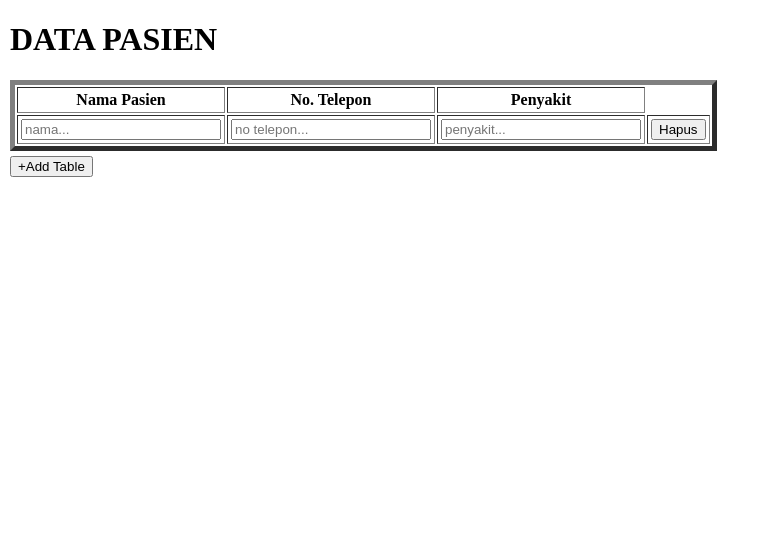
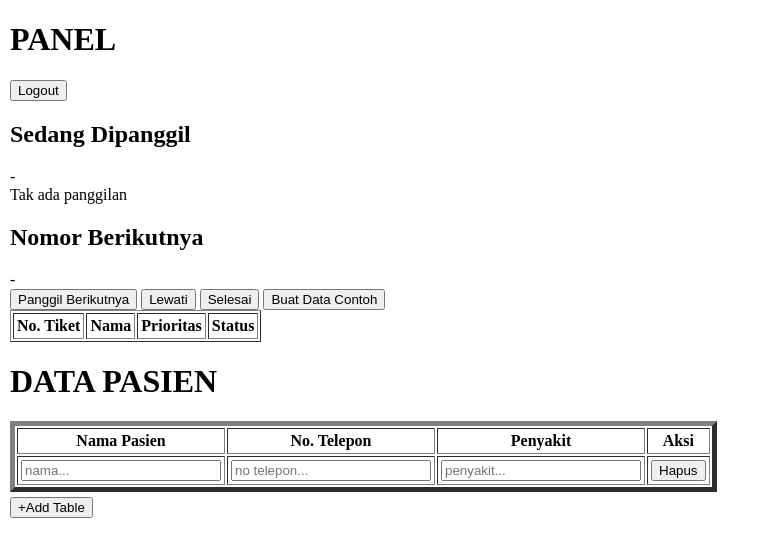
Before and after one commit to Zalaiasach/pweb-ts-A09-2026, a website: page operator.html in a window 1280 px wide. Shown: the whole page, without its empty margins (0-770 px from the left). Drawn offline with Linux system fonts and the light colour scheme; files that its build step writes are made by us from their sources; sample sign-in values are in the browser's storage.

Commit message:
Update operator.html

```diff
--- a/operator.html
+++ b/operator.html
@@ -4,21 +4,72 @@
     <meta charset="UTF-8">
     <meta name="viewport" content="width=device-width, initial-scale=1.0">
     <title>Operator</title>
+
+    <script>
+        (function () {
+            try {
+                var s = JSON.parse(localStorage.getItem("auth_user"));
+                if (!s || !s.username) throw new Error("no session");
+            } catch (e) {
+                localStorage.removeItem("auth_user");
+                location.replace("login.html");
+            }
+        })();
+    </script>
+
     <link rel="stylesheet" href="operator.css">
-        <script src="dist/operator.js" defer></script>
+    <script src="operator.js" defer></script>
 </head>
+
 <body>
+    <header class="topbar">
+        <h1>PANEL</h1>
+        <div>
+            <span id="info-user"></span>
+            <button type="button" id="btn-logout">Logout</button>
+        </div>
+    </header>
+
+    <section class="panel-antrian">
+        <div class="kartu kartu-aktif">
+            <h2>Sedang Dipanggil</h2>
+            <div class="nomor" id="nomor-aktif">-</div>
+            <div class="detail" id="detail-aktif">Tak ada panggilan</div>
+        </div>
+
+        <div class="kartu">
+            <h2>Nomor Berikutnya</h2>
+            <div class="nomor kecil" id="nomor-berikut">-</div>
+            <div class="detail" id="detail-berikut"></div>
+            <div class="detail" id="sisa-antrian"></div>
+        </div>
+
+        <div class="aksi">
+            <button type="button" id="btn-panggil">Panggil Berikutnya</button>
+            <button type="button" id="btn-lewati">Lewati</button>
+            <button type="button" id="btn-selesai">Selesai</button>
+            <button type="button" id="btn-contoh">Buat Data Contoh</button>
+        </div>
+
+        <table border="1" class="tabel-antrian">
+            <thead>
+                <tr>
+                    <th>No. Tiket</th><th>Nama</th><th>Prioritas</th><th>Status</th>
+                </tr>
+            </thead>
+            <tbody id="daftar-antrian"></tbody>
+        </table>
+    </section>
+
     <h1>DATA PASIEN</h1>
-        <div class="data-pasien" id="data"> <!---nama, telepon, penyakit-->
-            <table border="5px">
+    <div class="data-pasien" id="data"> <!-- nama, telepon, penyakit -->
+        <table border="5">
             <thead>
-                    <th>Nama Pasien</th>
-                    <th>No. Telepon</th>
-                    <th>Penyakit</th>
+                <tr>
+                    <th>Nama Pasien</th><th>No. Telepon</th><th>Penyakit</th><th>Aksi</th>
+                </tr>
             </thead>
-
-                <tbody id="daftar-pasien">
-                </tbody>
+            <tbody id="daftar-pasien"></tbody>
         </table>
 
         <button type="button" id="tabel-baru">+Add Table</button>
```
Lines whose indentation alone changed are shown as unchanged.
